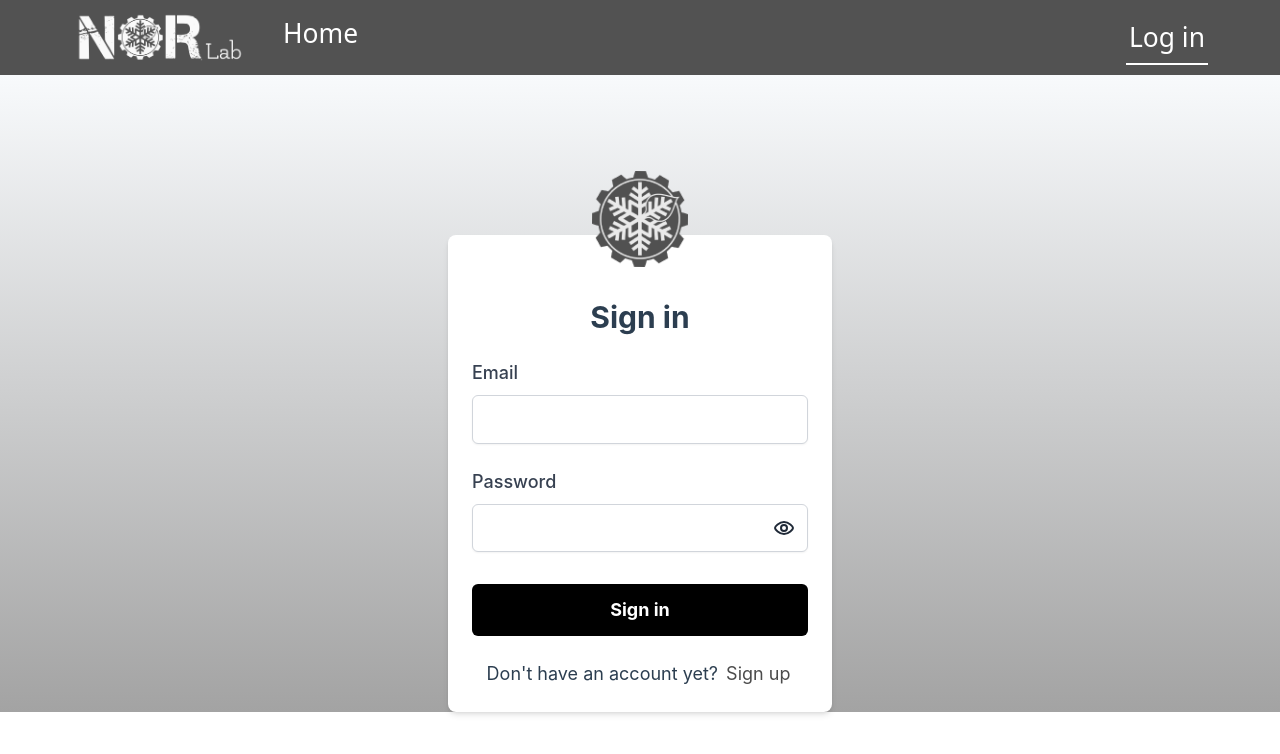
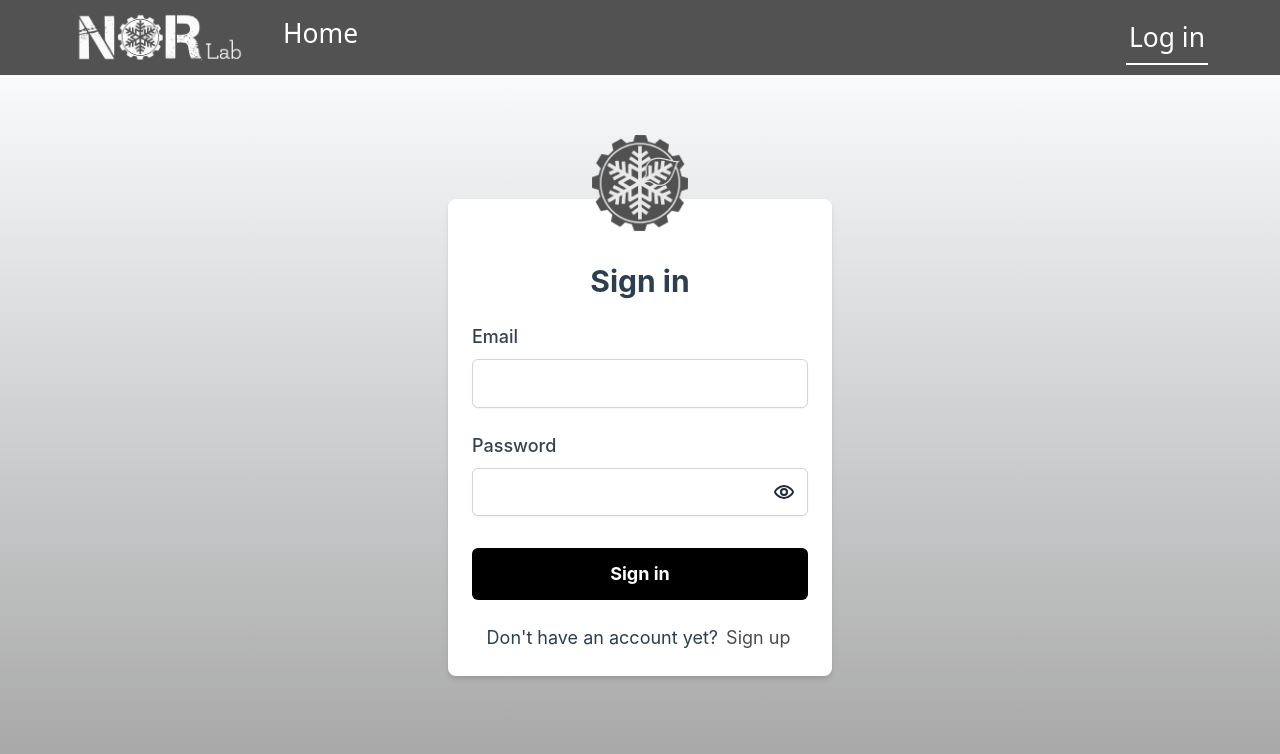
Before and after one commit to norlab-ulaval/libpointmatcher-server, a Vue app in the folder web/libpointmatcher-server-interface/: page /auth in a window 1280 px wide. Shown: the top 754 px of the page. Built offline with nearby package versions, Linux system fonts and the light colour scheme; what vue-papa-parse would draw is missing.

Commit message:
Finishing touches

```diff
--- a/web/libpointmatcher-server-interface/src/assets/base.css
+++ b/web/libpointmatcher-server-interface/src/assets/base.css
@@ -54,7 +54,7 @@
 }
 
 body {
-  min-height: 90vh;
+  min-height: 100vh;
   color: var(--color-text);
   background: var(--color-background);
   transition:
--- a/web/libpointmatcher-server-interface/src/assets/main.css
+++ b/web/libpointmatcher-server-interface/src/assets/main.css
@@ -1,7 +1,7 @@
 @import './base.css';
 
 #app {
-  min-height: 90vh;
+  min-height: 100vh;
   margin: 0 auto;
   font-weight: normal;
 }
--- a/web/libpointmatcher-server-interface/src/components/Auth/SignIn.vue
+++ b/web/libpointmatcher-server-interface/src/components/Auth/SignIn.vue
@@ -1,6 +1,6 @@
 <template>
 
-    <div class="flex items-center justify-center pt-40">
+    <div class="flex items-center justify-center h-full">
       <div class="relative w-96 max-w-md p-6 bg-white rounded-lg shadow-md dark:bg-neutral-700">
         <div class="absolute left-1/2 transform -translate-x-1/2" style="top: -4rem;">
             <img src="/public/logo.png" alt="logo" class="h-24 w-24">
--- a/web/libpointmatcher-server-interface/src/components/Auth/SignUp.vue
+++ b/web/libpointmatcher-server-interface/src/components/Auth/SignUp.vue
@@ -1,5 +1,5 @@
 <template>
-    <div class="flex items-center justify-center pt-40">
+    <div class="flex items-center justify-center h-full">
       <div class="relative w-96 max-w-md p-6 bg-white rounded-lg shadow-md dark:bg-neutral-700">
         <div class="absolute left-1/2 transform -translate-x-1/2" style="top: -4rem;">
             <img src="/public/logo.png" alt="logo" class="h-24 w-24">
--- a/web/libpointmatcher-server-interface/src/components/layout/Navbar.vue
+++ b/web/libpointmatcher-server-interface/src/components/layout/Navbar.vue
@@ -3,7 +3,7 @@
         <div class="flex items-center justify-between px-10 py-2 mx-auto">
 
             <div class="pl-8">
-                <router-link to="/home" class="inline-block p-0 m-0 align-middle">
+                <router-link to="/" class="inline-block p-0 m-0 align-middle">
                     <img src="/public/norlab_logo_acronym_light.png" alt="logo" class="h-auto" style="width: 11rem;">
                 </router-link>
             </div>
--- a/web/libpointmatcher-server-interface/src/views/AuthView.vue
+++ b/web/libpointmatcher-server-interface/src/views/AuthView.vue
@@ -1,5 +1,5 @@
 <template>
-    <div class="bg-gradient-to-t from-neutral-400 to-slate-50 dark:bg-neutral-900 dark:bg-none">
+    <div class="bg-gradient-to-t from-neutral-400 to-slate-50 dark:bg-neutral-900 dark:bg-none h-full">
         <ToastNotification :show="showToast" :message="toastMessage" />
         <SignIn @login-event="login_" :loginError="loginErrorMessage" v-if="!showSignUp" @toggle-signup="toggleSignUp" />
         <SignUp @signup-event="register_" :signUpError="signUpErrorMessage" v-else @back-to-signin="toggleSignUp" />
```
